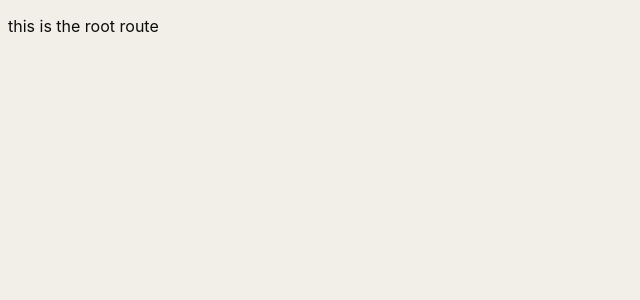
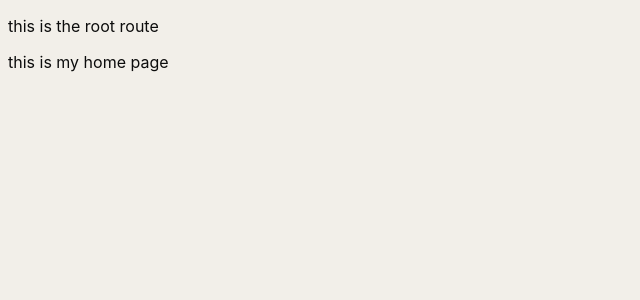
Before and after one commit to ValentinaValverde/v.tech, a React (Vite) app: page / in a window 1280 px wide. Shown: the top 300 px of the page, without its empty margins (0-640 px from the left). Built offline with nearby package versions, Linux system fonts and the light colour scheme.

Commit message:
Attempted to add a home page, we'll see if it actually works.

```diff
--- a/src/App.jsx
+++ b/src/App.jsx
@@ -1,5 +1,11 @@
+import HomePage from "./components/HomePage";
+
 function App() {
-  return <></>;
+  return (
+    <>
+      <HomePage />
+    </>
+  );
 }
 
 export default App;
--- /dev/null
+++ b/src/components/HomePage.jsx
@@ -0,0 +1,7 @@
+export default function HomePage() {
+  return (
+    <>
+      <p>this is my home page</p>
+    </>
+  );
+}
--- a/src/main.jsx
+++ b/src/main.jsx
@@ -37,7 +37,7 @@ const router = createBrowserRouter([
 
 ReactDOM.createRoot(document.getElementById("root")).render(
   <React.StrictMode>
+    <RouterProvider router={router} />
     <App />
-    <RouterProvider router={router} />
   </React.StrictMode>
 );
```
